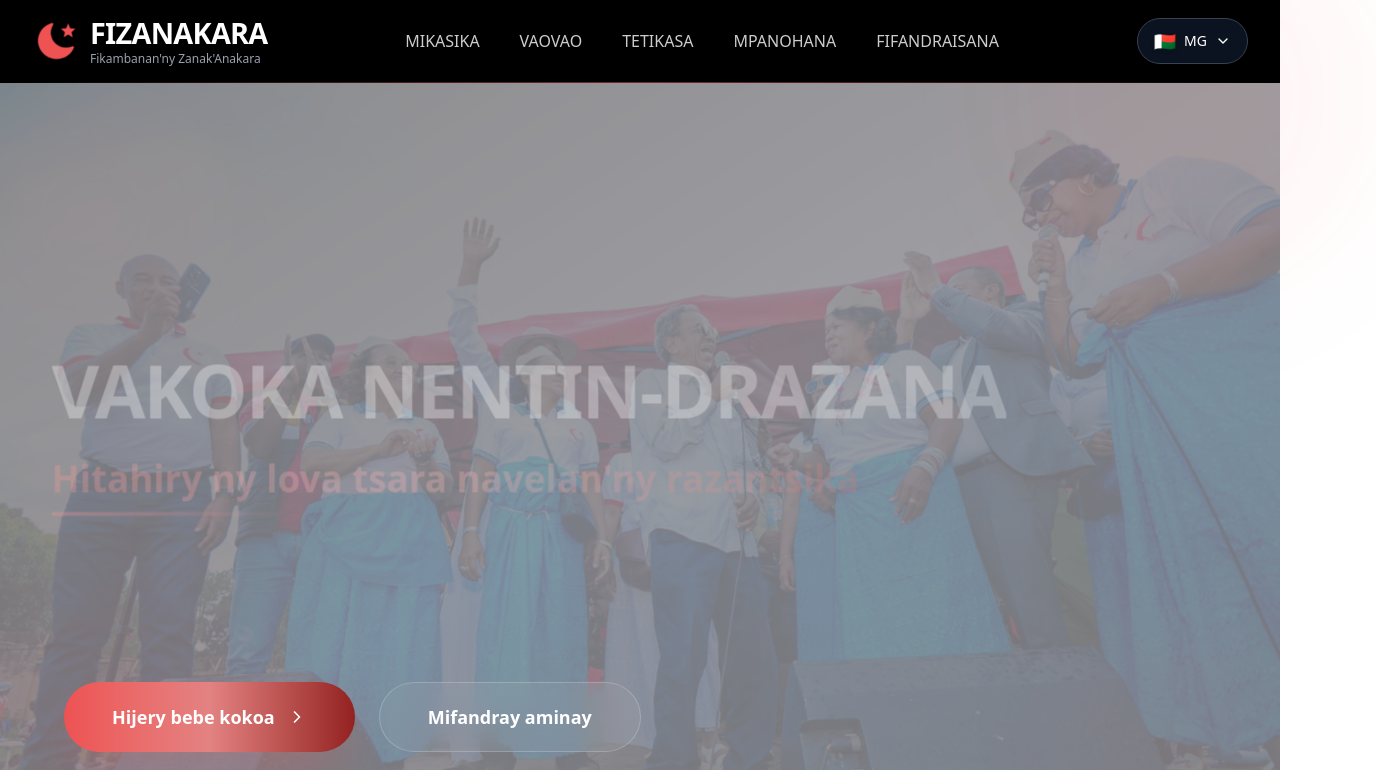
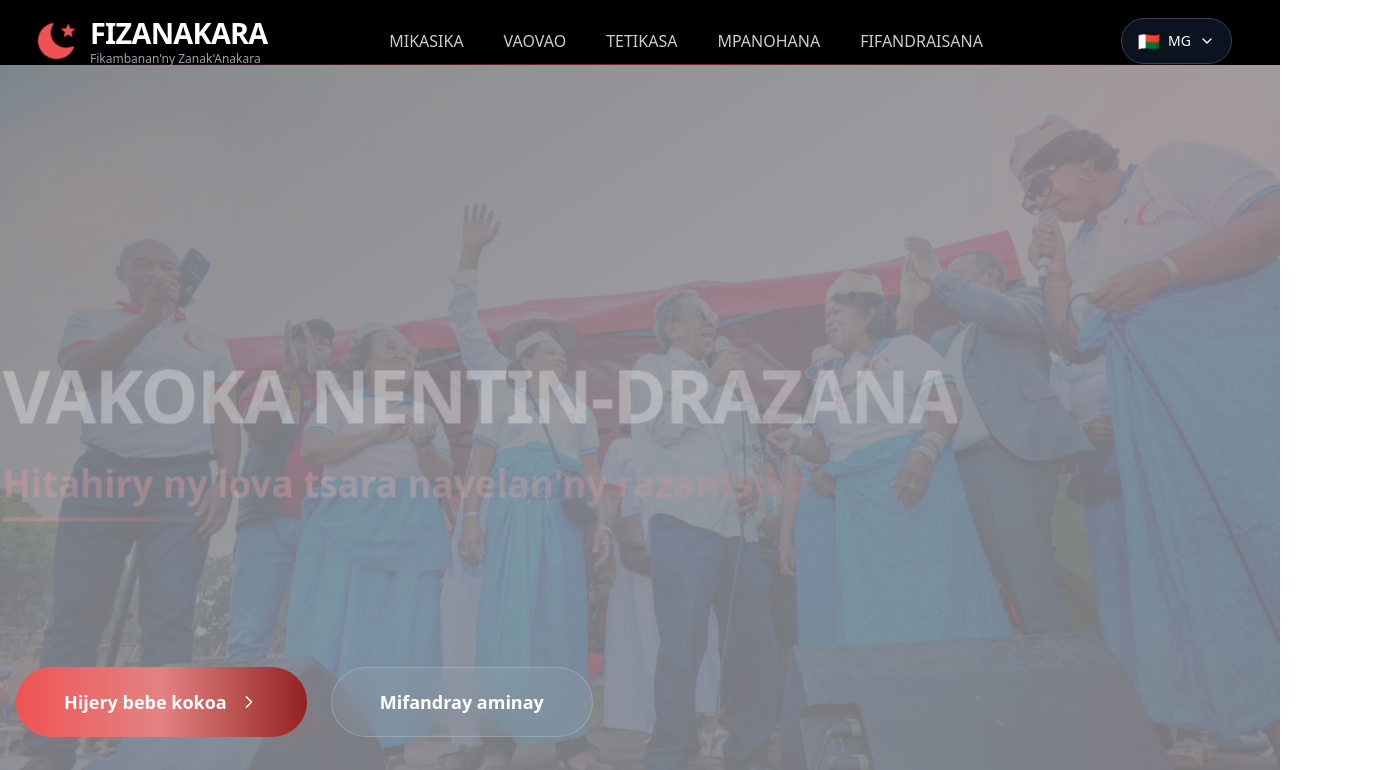
Before and after one commit to nassaigael/website, a React (Vite) app: page / in a window 1280 px wide. Shown: the top 770 px of the page, 1376 px wide, since content can reach past the window. Built offline with nearby package versions, Linux system fonts and the light colour scheme.

Commit message:
fix(ui): adjust layout and styles for App and HomePage components

```diff
--- a/src/App.tsx
+++ b/src/App.tsx
@@ -20,7 +20,13 @@ function App() {
       <Router>
         <div className="min-h-screen flex flex-col bg-white">
           <Header />
-          <main className="grow pt-20 md:pt-17.5 lg:pt-20">            <Routes>
+          <main className="grow"
+            style={{
+              paddingTop: '65px',
+              paddingBottom: 0,
+              margin: 0
+            }}>
+            <Routes>
               <Route path="/" element={<HomePage />} />
               <Route path="/about" element={<AboutPage />} />
               <Route path="/contact" element={<ContactPage />} />
--- a/src/index.css
+++ b/src/index.css
@@ -88,24 +88,79 @@ h1, h2, h3, h4, h5, h6 {
   outline-offset: 2px;
 }
 
-/* Prévenir le débordement horizontal sur mobile */
+
+/* SOLUTION COMPLÈTE - À COPIER DANS index.css */
+
 html, body {
-  max-width: 100%;
-  overflow-x: hidden;
+  overflow-x: hidden !important;
+  width: 100% !important;
+  margin: 0 !important;
+  padding: 0 !important;
 }
 
-/* Amélioration du tap target sur mobile */
+* {
+  max-width: 100% !important;
+  box-sizing: border-box !important;
+}
+
+header {
+  position: fixed !important;
+  top: 0 !important;
+  left: 0 !important;
+  right: 0 !important;
+  width: 100% !important;
+  height: 65px !important; /* Correspond à ton header */
+  z-index: 9999 !important;
+  background: black !important;
+}
+
+/* SOLUTION DÉFINITIVE */
+main {
+  padding-top: 65px !important;
+  position: relative !important;
+}
+
+main > div:first-child {
+  margin-top: 0 !important;
+  position: relative !important;
+  top: 0 !important;
+}
+
+/* Correction spécifique pour la page Home */
+.min-h-screen {
+  margin-top: 0 !important;
+  position: relative !important;
+}
+
+main {
+  padding-top: 65px !important; /* Correspond à la hauteur du header */
+  width: 100% !important;
+  overflow-x: hidden !important;
+}
+
+/* Cache le débordement de l'élément décoratif */
+.absolute.-top-40.-right-40 {
+  overflow: hidden !important;
+  max-width: none !important; /* Permet à l'élément décoratif de rester */
+}
+
+/* Pour les conteneurs */
+.container, [class*="container"] {
+  width: 100% !important;
+  max-width: 100% !important;
+  padding-left: 1rem !important;
+  padding-right: 1rem !important;
+  margin-left: auto !important;
+  margin-right: auto !important;
+  overflow-x: hidden !important;
+}
+
+/* Responsive */
 @media (max-width: 768px) {
-  button, a {
-    min-height: 44px;
-    min-width: 44px;
+  header {
+    height: 65px !important;
+  }
+  main {
+    padding-top: 65px !important;
   }
 }
-
-/* Support pour les très petits écrans */
-@media (max-width: 375px) {
-  .container {
-    padding-left: 0.75rem;
-    padding-right: 0.75rem;
-  }
-}
--- a/src/pages/HomePage.tsx
+++ b/src/pages/HomePage.tsx
@@ -28,8 +28,7 @@ const HomePage = () => {
   const t: Content = content[language];
 
   return (
-    <div className="min-h-screen">
-      {/* Premium Carousel Section - Utilisation du composant séparé */}
+    <div className="min-h-screen relative" style={{ top: 0 }}>      {/* Premium Carousel Section - Utilisation du composant séparé */}
       <Carousel slides={carouselSlides} />
 
       {/* Stats Section */}
@@ -348,7 +347,7 @@ const HomePage = () => {
           </div>
         </div>
       </section>
-      <OfficeSection/>
+      <OfficeSection />
 
       {/* Call to Action */}
       <section className="py-20 bg-linear-to-r from-gray-900 to-black text-white">
```
Lines whose indentation alone changed are shown as unchanged.
